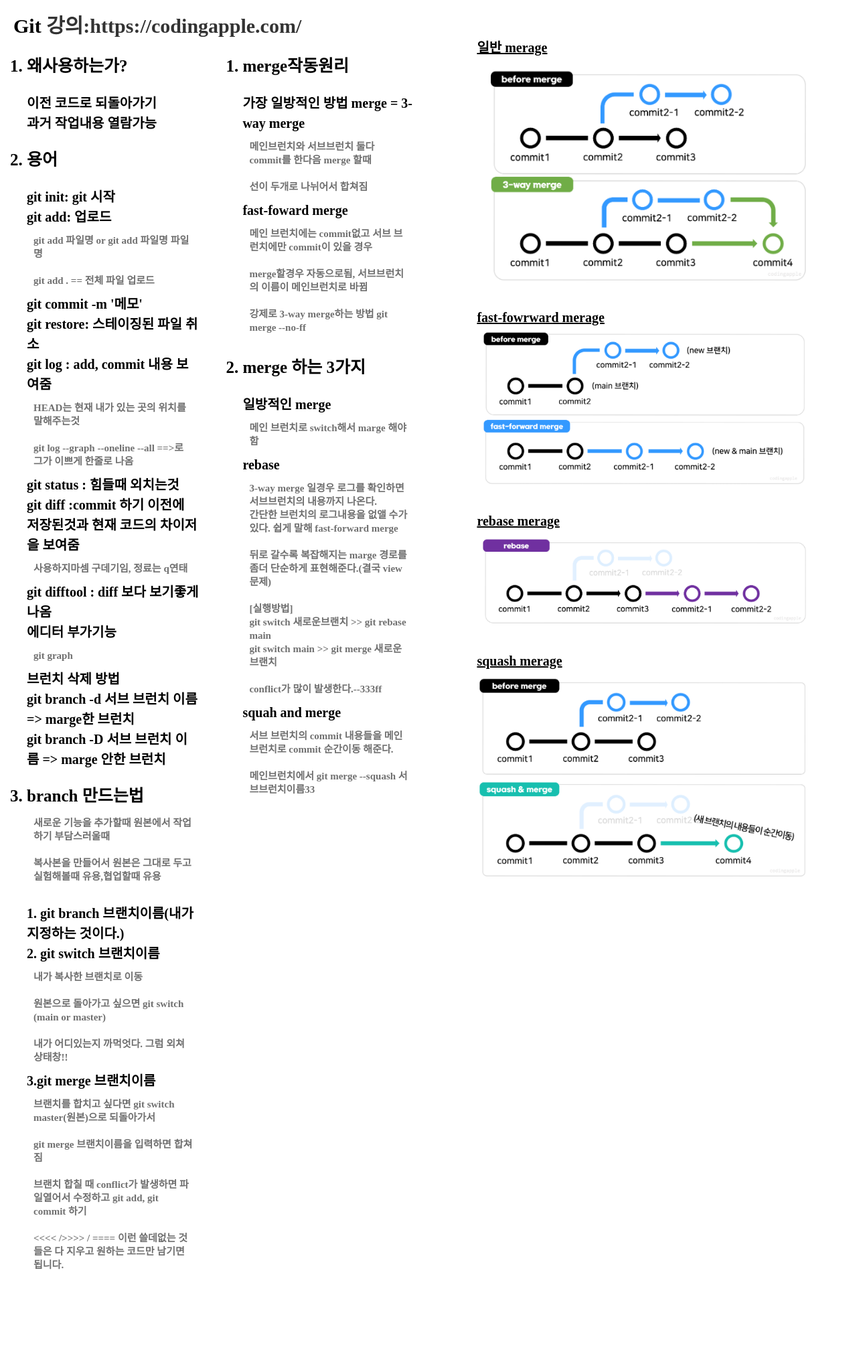
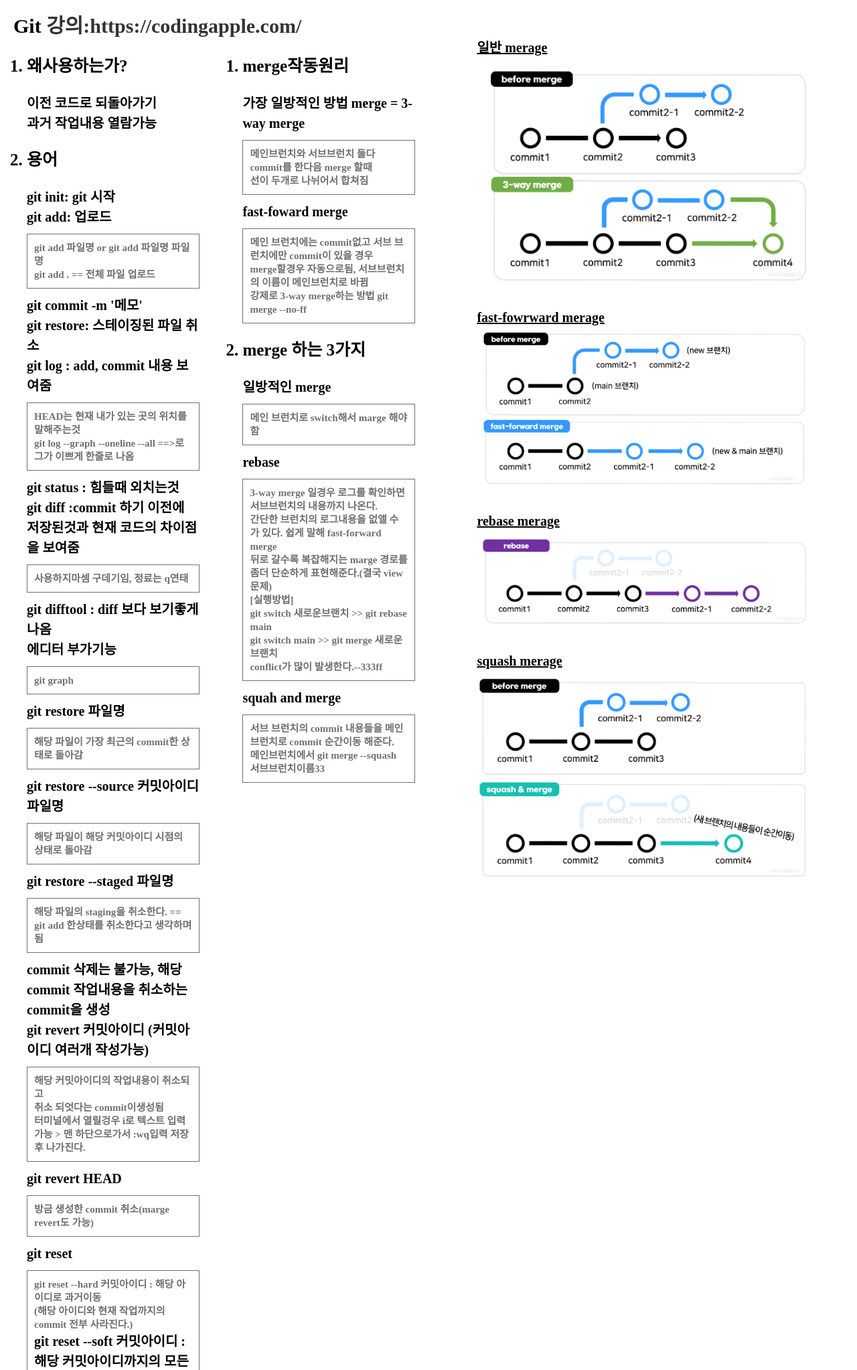
Before and after one commit to hyeongwoo94/git_study, a PHP site: page / in a window 1280 px wide. Shown: the top 2046 px of the page at 67% size. Before the commit the page ends 1896 px from the top, so only its background shows below. Run offline with PHP 8.4, Linux system fonts and the light colour scheme.

Commit message:
취소기능

```diff
--- a/index.html
+++ b/index.html
@@ -34,12 +34,14 @@
                             </li>
                             <li>
                                 git add: 업로드
+                                <div class="box_line">
                                     <p class="sub_text">
                                         git add 파일명 or git add 파일명 파일명
                                     </p>
                                     <p class="sub_text">
                                         git add . == 전체 파일 업로드
                                     </p>
+                                </div>
                             </li>
                             <li>
                                 git commit -m '메모'
@@ -49,56 +51,129 @@
                             </li>
                             <li>
                                 git log : add, commit 내용 보여줌
+                                <div class="box_line">
                                     <p class="sub_text">
                                         HEAD는 현재 내가 있는 곳의 위치를 말해주는것
                                     </p>
                                     <p class="sub_text">
                                         git log --graph --oneline --all ==>로그가 이쁘게 한줄로 나옴
                                     </p>
+                                </div>
                             </li>
                             <li>
                                 git status : 힘들때 외치는것
                             </li>
                             <li>
-                                git diff :commit 하기 이전에 저장된것과 현재 코드의 차이저을 보여줌
+                                git diff :commit 하기 이전에 저장된것과 현재 코드의 차이점을 보여줌
+                                <div class="box_line">
                                     <p class="sub_text">
                                         사용하지마셈 구데기임, 정료는 q연태
                                     </p>
+                                </div>
                             </li>
                             <li>
                                 git difftool : diff 보다 보기좋게 나옴
                             </li>
                             <li>
                                 에디터 부가기능
+                                <div class="box_line">
                                     <p class="sub_text">
                                         git graph
                                     </p>
+                                </div>
+                            </li>
+                            <li>
+                                git restore 파일명
+                                <div class="box_line">
+                                    <p class="sub_text">
+                                        해당 파일이 가장 최근의 commit한 상태로 돌아감
+                                    </p>
+                                </div>
+                            </li>
+                            <li>
+                                git restore --source 커밋아이디 파일명
+                                <div class="box_line">
+                                    <p class="sub_text">
+                                        해당 파일이 해당 커밋아이디 시점의 상태로 돌아감
+                                    </p>
+                                </div>
+                            </li>
+                            <li>
+                                git restore --staged 파일명
+                                <div class="box_line">
+                                    <p class="sub_text">
+                                        해당 파일의 staging을 취소한다. == git add 한상태를 취소한다고 생각하며됨
+                                    </p>
+                                </div>
+                            </li>
+                            <li>
+                                commit 삭제는 불가능, 해당 commit 작업내용을 취소하는 commit을 생성
+                            </li>
+                            <li>
+                                git revert 커밋아이디 (커밋아이디 여러개 작성가능)
+                                <div class="box_line">
+                                    <p class="sub_text">
+                                        해당 커밋아이디의 작업내용이 취소되고<br>
+                                        취소 되엇다는 commit이생성됨
+                                    </p>
+                                    <p class="sub_text">
+                                        터미널에서 열릴겅우 i로 텍스트 입력가능 > 맨 하단으로가서 :wq입력 저장후 나가진다.
+                                    </p>
+                                </div>
+                            </li>
+                            <li>
+                                git revert HEAD
+                                <div class="box_line">
+                                    <p class="sub_text">
+                                        방금 생성한 commit 취소(marge revert도 가능)
+                                    </p>
+                                </div>
+                            </li>
+                            <li>
+                                git reset
+                                <div class="box_line">
+                                    <p class="sub_text">
+                                        git reset --hard 커밋아이디 : 해당 아이디로 과거이동<br>
+                                        (해당 아이디와 현재 작업까지의 commit 전부 사라진다.)
+                                    </p>
+                                    <p>
+                                        git reset --soft 커밋아이디 : 해당 커밋아이디까지의 모든 commit staging인상태로 이동
+                                    </p>
+                                    <p class="sub_text">
+                                        git reset --mixed 커밋아이디 : 해당 커밋아이디까지의 모든 git add 이전 상태로 이동
+                                    </p>
+                                </div>
                             </li>
                             <li>
                                 브런치 삭제 방법
+                                <div class="box_line">
                                     <p class="sub_test">
                                         git branch -d 서브 브런치 이름 => marge한 브런치
                                     </p>
                                     <p class="sub_test">
                                         git branch -D 서브 브런치 이름 => marge 안한 브런치
                                     </p>
+                                </div>
                             </li>
                         </ul>
                     </li>
                     <li>
                         branch 만드는법
+                        <div class="box_line">
                             <p class="sub_text">
                                 새로운 기능을 추가할때 원본에서 작업하기 부담스러울때
                             </p>
                             <p class="sub_text">
                                 복사본을 만들어서 원본은 그대로 두고 실험해볼때 유용,협업할때 유용
                             </p>
+                        </div>
                         <ul class="text">
                             <li>
                                 1. git branch 브랜치이름(내가 지정하는 것이다.)
                             </li>
                             <li>
                                 2. git switch 브랜치이름
+                                <div class="box_line">
                                     <p class="sub_text">
                                         내가 복사한 브랜치로 이동
                                     </p>
@@ -108,9 +183,11 @@
                                     <p class="sub_text">
                                         내가 어디있는지 까먹엇다. 그럼 외쳐 상태창!!
                                     </p>
+                                </div>
                             </li>
                             <li>
                                 3.git merge 브랜치이름
+                                <div class="box_line">
                                     <p class="sub_text">
                                         브랜치를 합치고 싶다면 git switch master(원본)으로 되돌아가서
                                     </p>
@@ -123,6 +200,7 @@
                                     <p class="sub_text">
                                         <<<< />>>> / ==== 이런 쓸데없는 것들은 다 지우고 원하는 코드만 남기면 됩니다.
                                     </p>
+                                </div>
                             </li>
                         </ul>
                     </li>
@@ -135,15 +213,18 @@
                         <ul class="text">
                             <li>
                                 가장 일방적인 방법 merge = 3-way merge
+                                <div class="box_line">
                                     <p class="sub_text">
                                         메인브런치와 서브브런치 둘다 commit를 한다음 merge 할때
                                     </p>
                                     <p class="sub_text">
                                         선이 두개로 나뉘어서 합쳐짐
                                     </p>
+                                </div>
                             </li>
                             <li>
                                 fast-foward merge
+                                <div class="box_line">
                                     <p class="sub_text">
                                         메인 브런치에는 commit없고 서브 브런치에만 commit이 있을 경우
                                     </p>
@@ -153,6 +234,7 @@
                                     <p class="sub_text">
                                         강제로 3-way merge하는 방법 git merge --no-ff
                                     </p>
+                                </div>
                             </li>
                         </ul>
                     </li>
@@ -161,12 +243,15 @@
                         <ul class="text">
                             <li>
                                 일방적인 merge
+                                <div class="box_line">
                                     <p class="sub_text">
                                         메인 브런치로 switch해서 marge 해야함
                                     </p>
+                                </div>
                             </li>
                             <li>
                                 rebase
+                                <div class="box_line">
                                     <p class="sub_text">
                                         3-way merge 일경우 로그를 확인하면 서브브런치의 내용까지 나온다.<br>
                                         간단한 브런치의 로그내용을 없앨 수가 있다. 쉽게 말해 fast-forward merge
@@ -182,15 +267,18 @@
                                     <p class="sub_text">
                                         conflict가 많이 발생한다.--333ff
                                     </p>
+                                </div>
                             </li>
                             <li>
                                 squah and merge
+                                <div class="box_line">
                                     <p class="sub_text">
                                         서브 브런치의 commit 내용들을 메인 브런치로 commit 순간이동 해준다.
                                     </p>
                                     <p class="sub_text">
                                         메인브런치에서 git merge --squash 서브브런치이름33
                                     </p>
+                                </div>
                             </li>
                         </ul>
                     </li>
--- a/style.css
+++ b/style.css
@@ -69,7 +69,6 @@ h1 {
 .sub_text {
     font-size: 1.5rem;
     line-height: 2rem;
-    padding: 1rem;
     color: #707070;
 }
 
@@ -91,3 +90,9 @@ h1 {
     max-width: 500px;
     width: 100%;
 }
+
+.box_line {
+    margin: 1rem auto;
+    border: solid 1px #707070;
+    padding: 1rem;
+}
```
Lines whose indentation alone changed are shown as unchanged.
